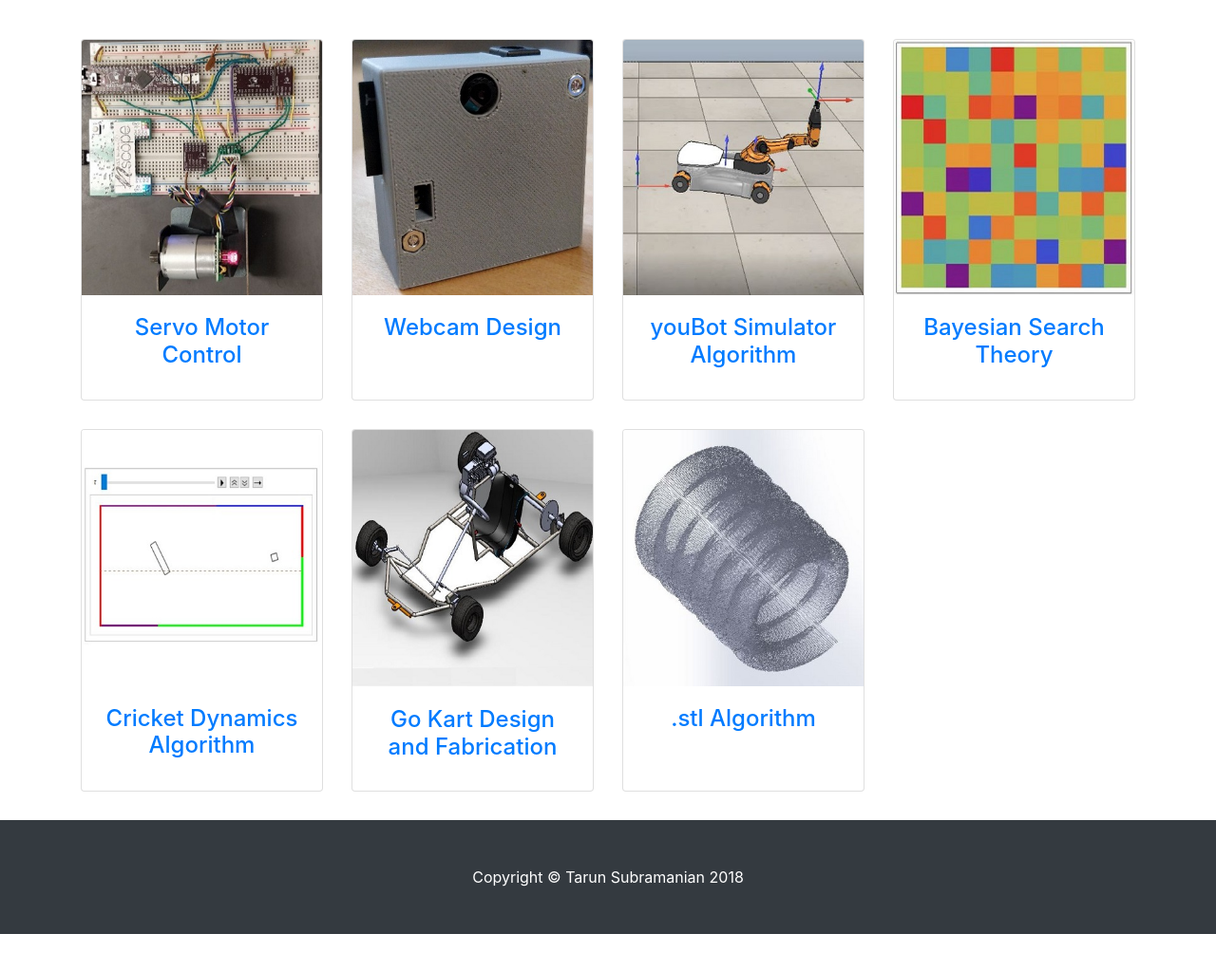
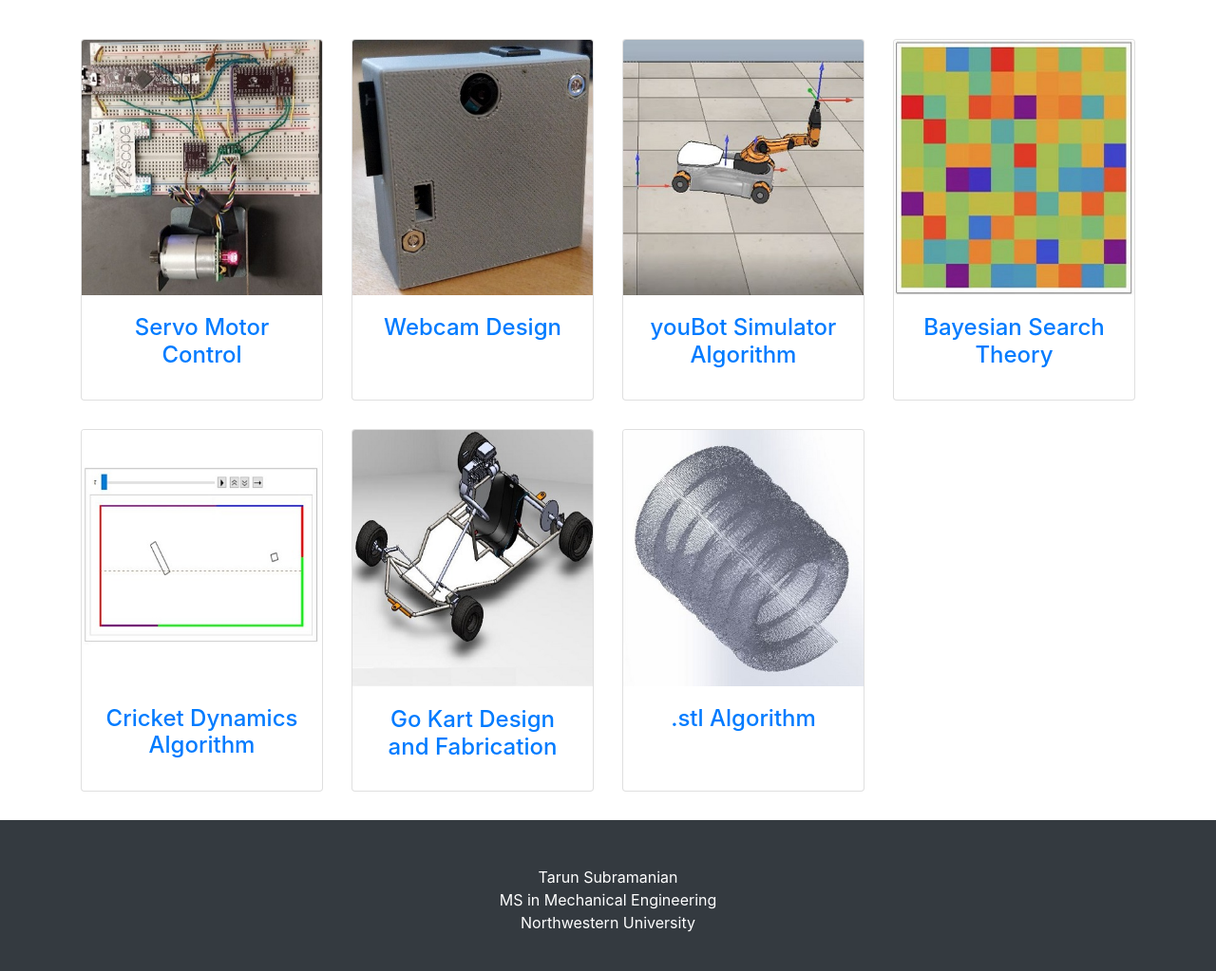
Before and after one commit to tarun0917/tarun0917.github.io, a plain HTML site: page index.html in a window 1280 px wide. Shown: the part 63-1086 px from the top of the page at 95% size. Before the commit the page ends 1047 px from the top, so only its background shows below. Drawn offline with Linux system fonts and the light colour scheme.

Commit message:
Added Footer

```diff
--- a/index.html
+++ b/index.html
@@ -130,7 +130,9 @@
     <!-- Footer -->
     <footer class="py-5 bg-dark">
       <div class="container">
-        <p class="m-0 text-center text-white">Copyright &copy; Tarun Subramanian 2018</p>
+        <p class="m-0 text-center text-white">Tarun Subramanian</p>
+        <p class="m-0 text-center text-white">MS in Mechanical Engineering</p>
+        <p class="m-0 text-center text-white">Northwestern University</p>
       </div>
       <!-- /.container -->
     </footer>
```
Also changed, not shown: project1.html (+5 -4 lines), project2.html (+4 -3 lines), project3.html (+5 -4 lines), project4.html (+4 -3 lines), project5.html (+5 -4 lines), project6.html (+5 -4 lines), project7.html (+5 -4 lines).
